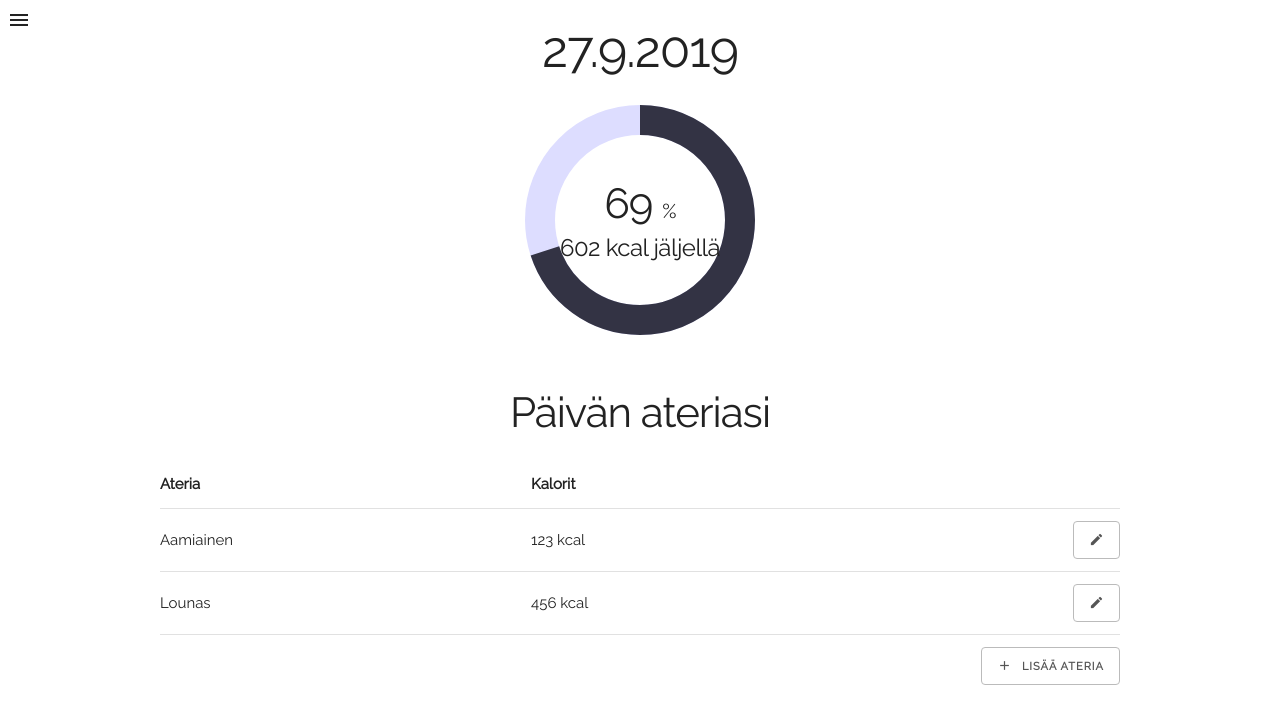
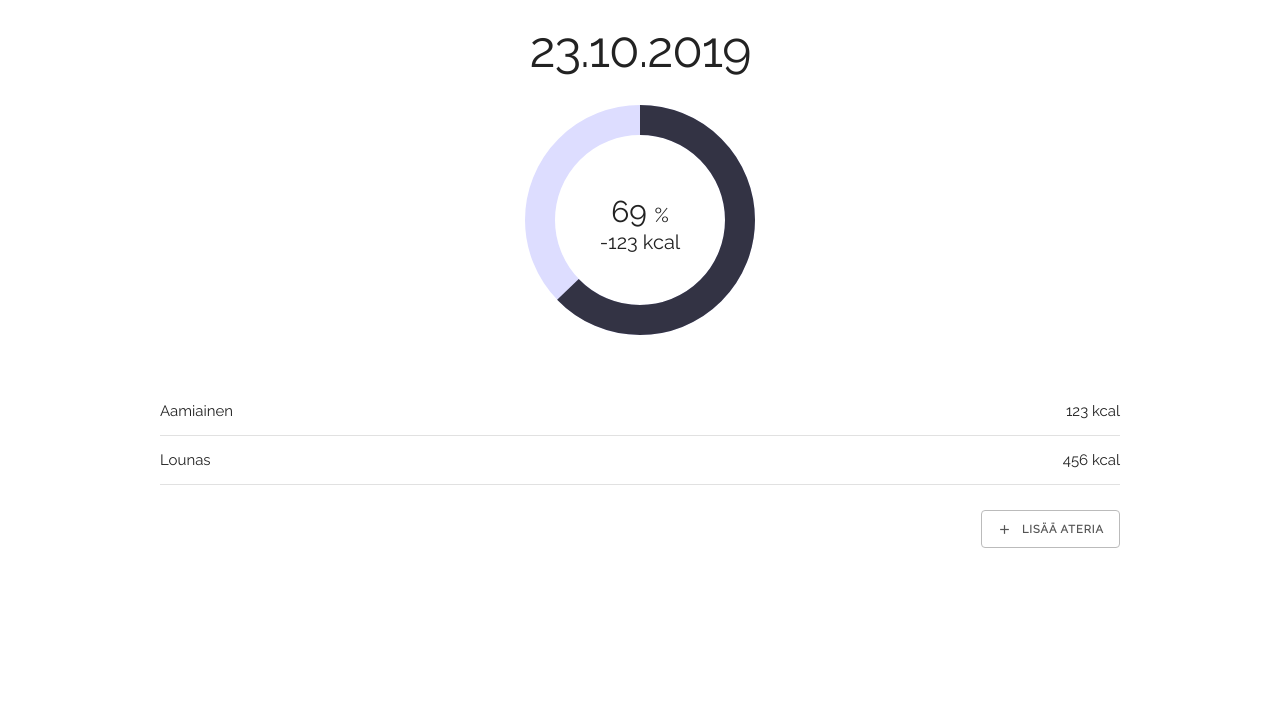
Before and after one commit to jlaurikainen/FoodApp, a Vue app: page / in a window 1280 px wide. Shown: the top 724 px of the page. Built offline with nearby package versions, Linux system fonts and the light colour scheme.

Commit message:
Do I even need vuex?

```diff
--- a/package.json
+++ b/package.json
@@ -24,8 +24,7 @@
     "core-js": "^2.6.5",
     "purecss": "^1.0.1",
     "vue": "^2.6.10",
-    "vue-router": "^3.0.3",
-    "vuex": "^3.0.1"
+    "vue-router": "^3.0.3"
   },
   "devDependencies": {
     "@mdi/font": "^4.4.95",
--- a/public/index.html
+++ b/public/index.html
@@ -1,18 +1,30 @@
 <!DOCTYPE html>
 <html lang="en">
   <head>
-    <meta charset="utf-8">
-    <meta http-equiv="X-UA-Compatible" content="IE=edge">
-    <meta name="viewport" content="width=device-width,initial-scale=1.0">
-    <link rel="icon" href="<%= BASE_URL %>favicon.ico">
+    <meta charset="utf-8" />
+    <meta http-equiv="X-UA-Compatible" content="IE=edge" />
+    <meta name="viewport" content="width=device-width,initial-scale=1.0" />
+    <link rel="icon" href="<%= BASE_URL %>favicon.ico" />
     <title>foodapp</title>
-    <link href="https://fonts.googleapis.com/css?family=Raleway&display=swap" rel="stylesheet">
-    <link href="https://fonts.googleapis.com/icon?family=Material+Icons" rel="stylesheet">
-    <link rel="stylesheet" href="https://cdn.jsdelivr.net/npm/@mdi/font@latest/css/materialdesignicons.min.css">
+    <link
+      href="https://fonts.googleapis.com/css?family=Raleway&display=swap"
+      rel="stylesheet"
+    />
+    <link
+      href="https://fonts.googleapis.com/icon?family=Material+Icons"
+      rel="stylesheet"
+    />
+    <link
+      rel="stylesheet"
+      href="https://cdn.jsdelivr.net/npm/@mdi/font@latest/css/materialdesignicons.min.css"
+    />
   </head>
   <body>
     <noscript>
-      <strong>We're sorry but foodapp doesn't work properly without JavaScript enabled. Please enable it to continue.</strong>
+      <strong
+        >We're sorry but foodapp doesn't work properly without JavaScript
+        enabled. Please enable it to continue.</strong
+      >
     </noscript>
     <div id="app"></div>
     <!-- built files will be auto injected -->
--- a/src/App.vue
+++ b/src/App.vue
@@ -1,6 +1,5 @@
 <template>
   <div class="container">
-    <NavigationComponent />
     <transition name="fade">
       <router-view />
     </transition>
@@ -8,11 +7,9 @@
 </template>
 
 <script>
-import NavigationComponent from "./components/NavigationComponent";
-
 export default {
   name: "App",
-  components: { NavigationComponent },
+  components: {},
   data() {
     return {};
   }
@@ -20,16 +17,18 @@
 </script>
 
 <style>
-  .row{
+.row {
   padding-top: 20px;
   padding-bottom: 20px;
 }
 
-  .fade-enter-active, .fade-leave-active{
+.fade-enter-active,
+.fade-leave-active {
   transition: opacity 0.5s;
 }
 
-  .fade-enter, .fade-leave{
+.fade-enter,
+.fade-leave {
   opacity: 0;
 }
 </style>
--- a/src/assets/scss/skeleton.scss
+++ b/src/assets/scss/skeleton.scss
@@ -28,3 +28,5 @@
 
 /* Custom modules */
 @import "modules/helpers";
+
+/* sass .\src\assets\scss\skeleton.scss .\src\assets\style.css --style compressed */
--- a/src/components/DailyCalorieGraphComponent.vue
+++ b/src/components/DailyCalorieGraphComponent.vue
@@ -1,7 +1,7 @@
 <template>
   <div class="row">
     <div class="column">
-      <h1 class="u-text-center">{{ date }}</h1>
+      <h1 class="u-text-center">23.10.2019</h1>
       <div class="graph-container">
         <svg width="360" height="240" viewBox="0 0 360 240" class="u-full-width circle-graph">
           <circle cx="50%" cy="50%" r="100" fill="transparent" stroke-width="30" stroke="#ddf" />
@@ -12,16 +12,16 @@
             fill="transparent"
             stroke-width="30"
             stroke="#334"
-            :stroke-dasharray="graphCircleSegments"
-            :stroke-dashoffset="graphCircleCompletion"
+            stroke-dasharray="628"
+            stroke-dashoffset="234"
           />
         </svg>
         <div class="graph-text-info">
-          <h2>
-            {{ caloriePercentComplete }}
+          <p>
+            69
             <span>%</span>
-          </h2>
-          <h5>{{ caloriesRemaining }} kcal jäljellä</h5>
+          </p>
+          <p>-123 kcal</p>
         </div>
       </div>
     </div>
@@ -32,30 +32,9 @@
 export default {
   name: "DailyCalorieGraphComponent",
   data() {
-    return {
-      date: this.$store.getters.dateString,
-      calorieLimit: this.$store.getters.getCalorieLimit,
-      caloriesGained: this.$store.getters.getCaloriesGained,
-      graphCircleSegments: 628
-    };
+    return {};
   },
-  computed: {
-    caloriePercentComplete() {
-      return parseInt(
-        (parseInt(this.caloriesGained) / parseInt(this.calorieLimit)) * 100
-      );
-    },
-    caloriesRemaining() {
-      return parseInt(this.calorieLimit) - parseInt(this.caloriesGained);
-    },
-    graphCircleCompletion() {
-      return (
-        parseFloat(this.graphCircleSegments) -
-        parseFloat(this.graphCircleSegments) *
-          (parseFloat(this.caloriesGained) / parseFloat(this.calorieLimit))
-      );
-    }
-  }
+  computed: {}
 };
 </script>
 
@@ -72,20 +51,22 @@
   transform: translate(-50%, -50%);
 }
 
-.graph-text-info h2 {
+.graph-text-info p {
+  font-size: 3rem;
   line-height: 1;
   margin-bottom: 0.5rem;
 }
 
-.graph-text-info h2 span {
+.graph-text-info p span {
   font-size: 2rem;
 }
 
-.graph-text-info h5 {
+.graph-text-info p:last-child {
+  font-size: 2rem;
   margin-bottom: 0px;
 }
 
-.circle-graph circle {
+.circle-graph circle:last-child {
   transform-origin: 50% 50%;
   transform: rotate(-90deg);
 }
--- a/src/components/DailyMealListComponent.vue
+++ b/src/components/DailyMealListComponent.vue
@@ -1,34 +1,21 @@
 <template>
   <div class="row">
     <div class="column">
-      <h2 class="u-text-center">Päivän ateriasi</h2>
       <table class="u-full-width">
-        <thead>
-          <tr>
-            <th>Ateria</th>
-            <th>Kalorit</th>
-            <th></th>
-          </tr>
-        </thead>
         <tbody>
           <tr>
             <td>Aamiainen</td>
             <td>123 kcal</td>
-            <td>
-              <button class="u-pull-right"><i class="material-icons">edit</i></button>
-            </td>
           </tr>
           <tr>
             <td>Lounas</td>
             <td>456 kcal</td>
-            <td>
-              <button class="u-pull-right"><i class="material-icons">edit</i></button>
-            </td>
-          </tr><tr>
-            <td colspan="3"><button class="u-pull-right"><i class="material-icons u-mr-1">add</i>Lisää ateria</button></td>
           </tr>
         </tbody>
       </table>
+      <router-link to="/addmeal" tag="button" class="u-pull-right">
+        <i class="material-icons u-mr-1">add</i>Lisää ateria
+      </router-link>
     </div>
   </div>
 </template>
@@ -41,23 +28,18 @@
 </script>
 
 <style scoped>
-  button{
+button {
   margin-bottom: 0px;
   padding: 0px 15px;
   display: flex;
 }
 
-  table{
-    margin-bottom: 0px;
-  }
-
-  .material-icons{
+.material-icons {
   font-size: 1.5rem;
   align-self: center;
 }
 
-  tr:last-child td{
-    border-bottom: none;
-    padding-bottom: 0px;
+td:last-child {
+  text-align: right;
 }
 </style>
--- a/src/components/NavigationComponent.vue
+++ /dev/null
@@ -1,107 +0,0 @@
-<template>
-  <div class="navigation-container">
-    <div class="menu-toggler" @click="menuToggle">
-      <i class="material-icons">menu</i>
-    </div>
-      <div class="menu-items">
-        <router-link to="/" class="menu-link b-b">Kalorit</router-link>
-        <router-link to="/" class="menu-link b-b">Omat tiedot</router-link>
-        <router-link to="addmeal" class="menu-link b-b">Lisää ateria</router-link>
-        <router-link to="/" class="menu-link">Kokoa ateria</router-link>
-        <router-link to="/" class="menu-link b-t">Tietosuojaseloste</router-link>
-      </div>
-    </div>
-</template>
-
-<script>
-export default {
-  name: "NavigationComponent",
-  props: {},
-  data(){
-    return {
-      menuOpen: false
-    }
-  },
-  methods: {
-    menuToggle(){
-      if(!this.menuOpen){
-        document.querySelector(".navigation-container").classList.add("open");
-        document.querySelector(".menu-toggler").classList.add("open");
-      }
-      else{
-        document.querySelector(".navigation-container").classList.remove("open");
-        document.querySelector(".menu-toggler").classList.remove("open");
-      }
-      this.menuOpen = !this.menuOpen;
-    }
-  }
-}
-</script>
-
-<style scoped>
-  .navigation-container{
-    position: fixed;
-    top: 0px;
-    left: 0px;
-    height: 100vh;
-    width: 60vw;
-    max-width: 360px;
-    background: #fff;
-    z-index: 999;
-    transition: transform 0.2s ease-in-out;
-    transform: translateX(-100%);
-    border-right: 1px solid rgba(33, 33, 44, 0.25);
-    display: flex;
-  }
-
-  .menu-toggler{
-    position: absolute;
-    top: 0px;
-    right: 0px;
-    width: 4rem;
-    height: 4rem;
-    display: flex;
-    justify-content: center;
-    align-items: center;
-    z-index: 1000;
-    transition: transform 0.2s ease-in-out;
-    transform: translateX(100%);
-  }
-
-  .open{
-    transform: translateX(0%);
-  }
-
-  .menu-items{
-    flex-grow: 1;
-    display: flex;
-    flex-direction: column;
-  }
-
-  .menu-link{
-    padding: 2rem;
-    text-decoration: none;
-    color: rgba(0,0,0,0.75);
-  }
-
-  .menu-link:first-child{
-    margin-top: 4rem;
-  }
-
-  .menu-link:last-child{
-    margin-top: auto;
-  }
-
-  .menu-active{
-    color: #000;
-    font-weight: bold;
-  }
-
-  .b-b{
-    border-bottom: 1px solid rgba(33,33,44,0.05);
-  }
-
-  .b-t{
-    border-top: 1px solid rgba(33,33,44,0.05);
-  }
-</style>
--- a/src/main.js
+++ b/src/main.js
@@ -1,14 +1,12 @@
 import Vue from "vue";
 import App from "./App.vue";
 import router from "./router";
-import store from "./store";
 
 Vue.config.productionTip = false;
 
-import "@/assets/style.css"
+import "@/assets/style.css";
 
 new Vue({
   router,
-  store,
   render: h => h(App)
 }).$mount("#app");
--- a/src/store.js
+++ /dev/null
@@ -1,27 +0,0 @@
-import Vue from "vue";
-import Vuex from "vuex";
-
-Vue.use(Vuex);
-
-export default new Vuex.Store({
-  state: {
-    date: new Date(),
-    calorieLimit: 2000,
-    caloriesGained: 1398
-  },
-  mutations: {},
-  actions: {},
-  getters: {
-    dateString: state => {
-      return state.date.getDate() + '.'
-      + (parseInt(state.date.getMonth()) + 1) + '.'
-      + state.date.getFullYear();
-    },
-    getCalorieLimit: state => {
-      return state.calorieLimit;
-    },
-    getCaloriesGained: state => {
-      return state.caloriesGained;
-    }
-  }
-});
--- a/src/views/AddMeal.vue
+++ b/src/views/AddMeal.vue
@@ -5,5 +5,5 @@
 <script>
 export default {
   components: {}
-}
+};
 </script>
--- a/src/views/Home.vue
+++ b/src/views/Home.vue
@@ -15,8 +15,7 @@
     DailyMealListComponent
   },
   data() {
-    return {
-    };
+    return {};
   }
 };
 </script>
```
Also changed, not shown: src/assets/style.css, 2 other files (tests, documents, lock files or other folders). Lines whose indentation alone changed are shown as unchanged.
